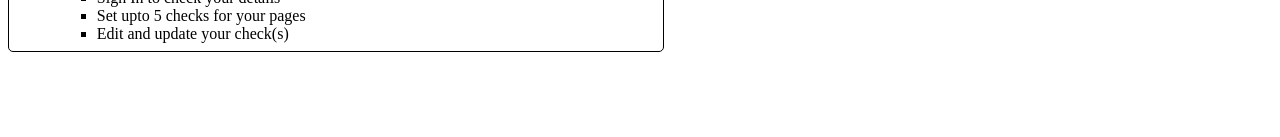
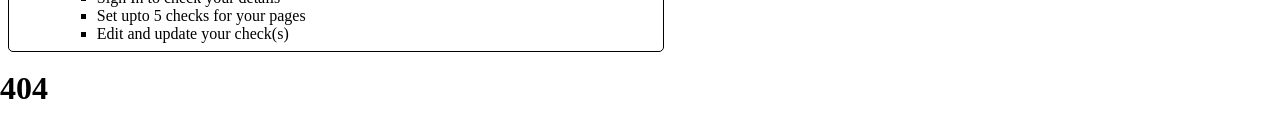
Before and after one commit to vamshi-krishna-kotla/node-app, a React app in the folder GUI/: page / in a window 1280 px wide. Shown: the part 309-446 px from the top of the page. Built offline with nearby package versions, Linux system fonts and the light colour scheme; the HTML template or start-up script is replaced by a standard one.

Commit message:
Init 404 page

```diff
--- /dev/null
+++ b/GUI/src/components/ErrorComp/ErrorComp.js
@@ -0,0 +1,11 @@
+import React from 'react';
+
+function ErrorComp(params) {
+	return(
+		<div>
+			<h1>404</h1>
+		</div>
+	);
+}
+
+export default ErrorComp;
--- a/GUI/src/scripts/404.js
+++ b/GUI/src/scripts/404.js
@@ -1,3 +1,13 @@
 import '../styles/404.scss';
 
-console.log('Error page JS loaded!');
+import { hideHeaderLinks } from '../support';
+
+import React from 'react';
+import ReactDOM from 'react-dom';
+
+import ErrorComp from "../components/ErrorComp/ErrorComp";
+
+document.addEventListener('DOMContentLoaded', function(){
+	hideHeaderLinks('log-out');
+	ReactDOM.render(<ErrorComp />	, document.getElementById('error-page-root'));
+});
--- a/GUI/views/404.html
+++ b/GUI/views/404.html
@@ -13,7 +13,7 @@
 
 		%%HEADER_PLACEHOLDER%%
 
-		<h1>404 Page not found</h1>
+		<div id="error-page-root"></div>
 
 		%%FOOTER_PLACEHOLDER%%
 
```
